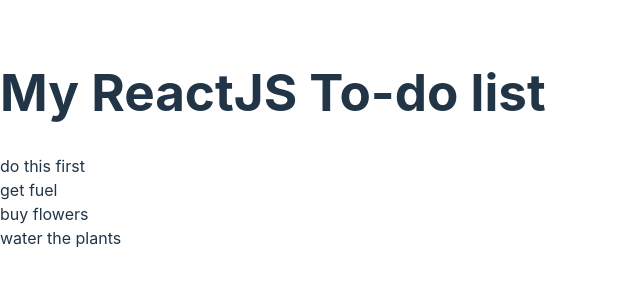
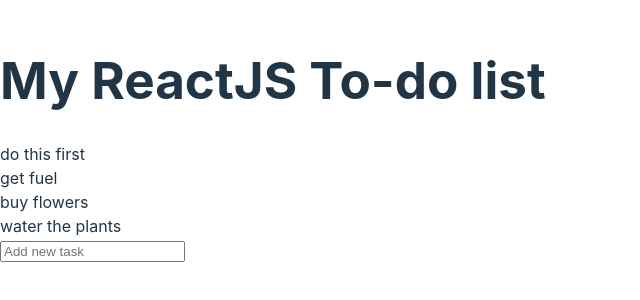
Before and after one commit to lruizper/todo-list, a React (Vite) app: page / in a window 1280 px wide. Shown: the part 260-560 px from the top of the page, without its empty margins (0-640 px from the left). Built offline with nearby package versions, Linux system fonts and the light colour scheme.

Commit message:
Add TodoForm component to App.jsx

```diff
--- a/src/App.jsx
+++ b/src/App.jsx
@@ -1,5 +1,7 @@
+import { useState } from "react";
 import TodoItem from "./components/TodoItem"
-import { useState } from "react";
+import TodoForm from "./components/TodoForm";
+
 
 function App() {
   const [todo, setTodo] = useState(
@@ -7,12 +9,19 @@
     "get fuel",
     "buy flowers",
     "water the plants",]);
+
+    const addTodo = (text) => {
+          const newTodo = [...todo, text];
+          setTodo(newTodo);
+    };
+
   return (
     <>
     <h1>My ReactJS To-do list </h1>
     {todo.map( (todo, index) => (
       <TodoItem key={index} text={todo} />
     )  )}
+    <TodoForm addTodo={addTodo}/>
     </>
   );
 }
--- /dev/null
+++ b/src/components/TodoForm/index.jsx
@@ -0,0 +1,21 @@
+import { useState } from "react";
+
+function TodoForm(props) {
+    const [value, setValue]= useState("");
+    const handleSubmit = (event) => {
+        event.preventDefault();
+        if (!value) return;
+        props.addTodo (value);
+        setValue("");
+    };
+    return (
+        <form onSubmit={handleSubmit}>
+        <input
+        value={value}
+        type="text"
+        placeholder="Add new task"
+        onChange={(event) => setValue(event.target.value)}
+        />
+        </form>  );
+    }
+export default TodoForm;
```
